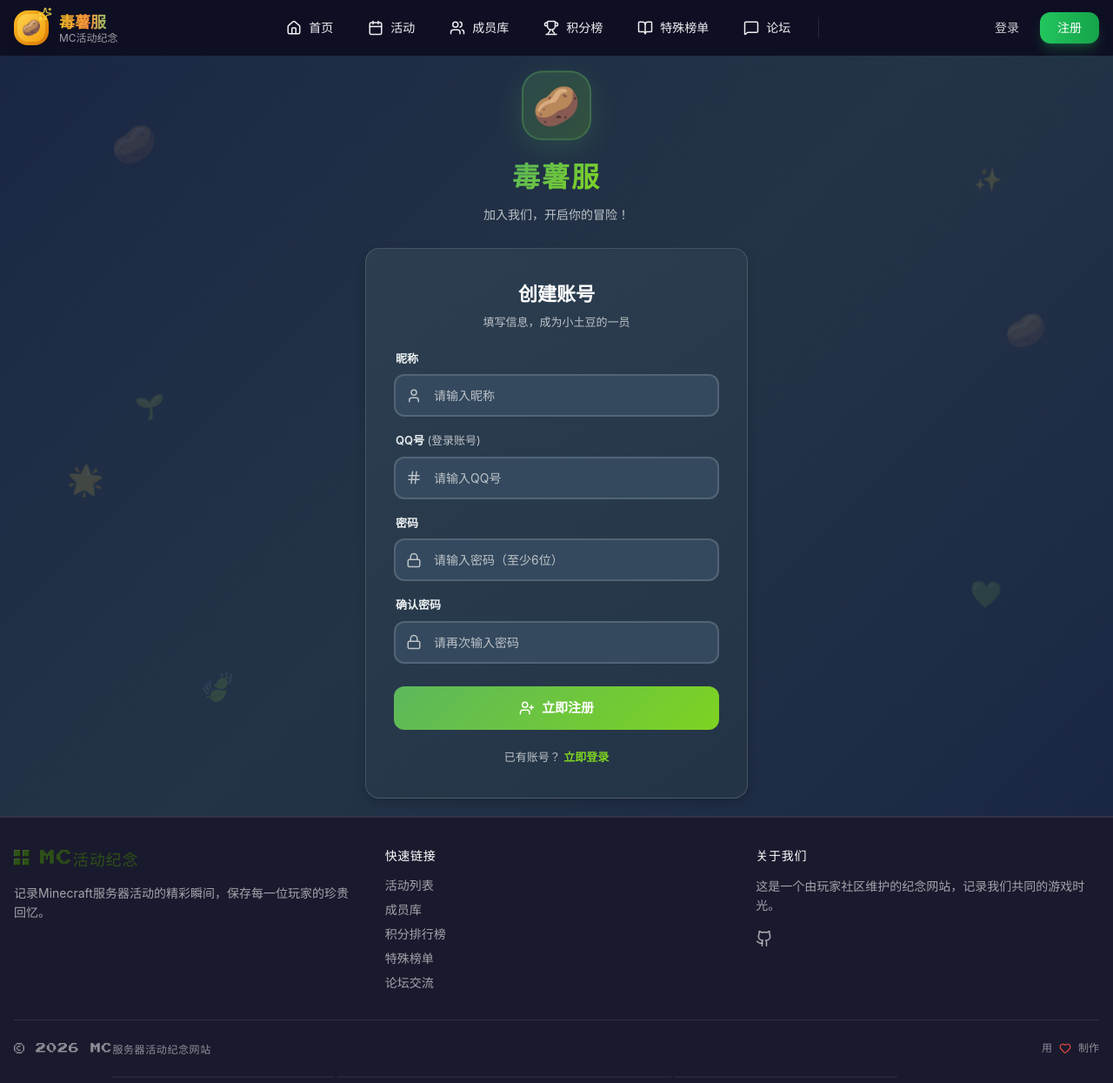
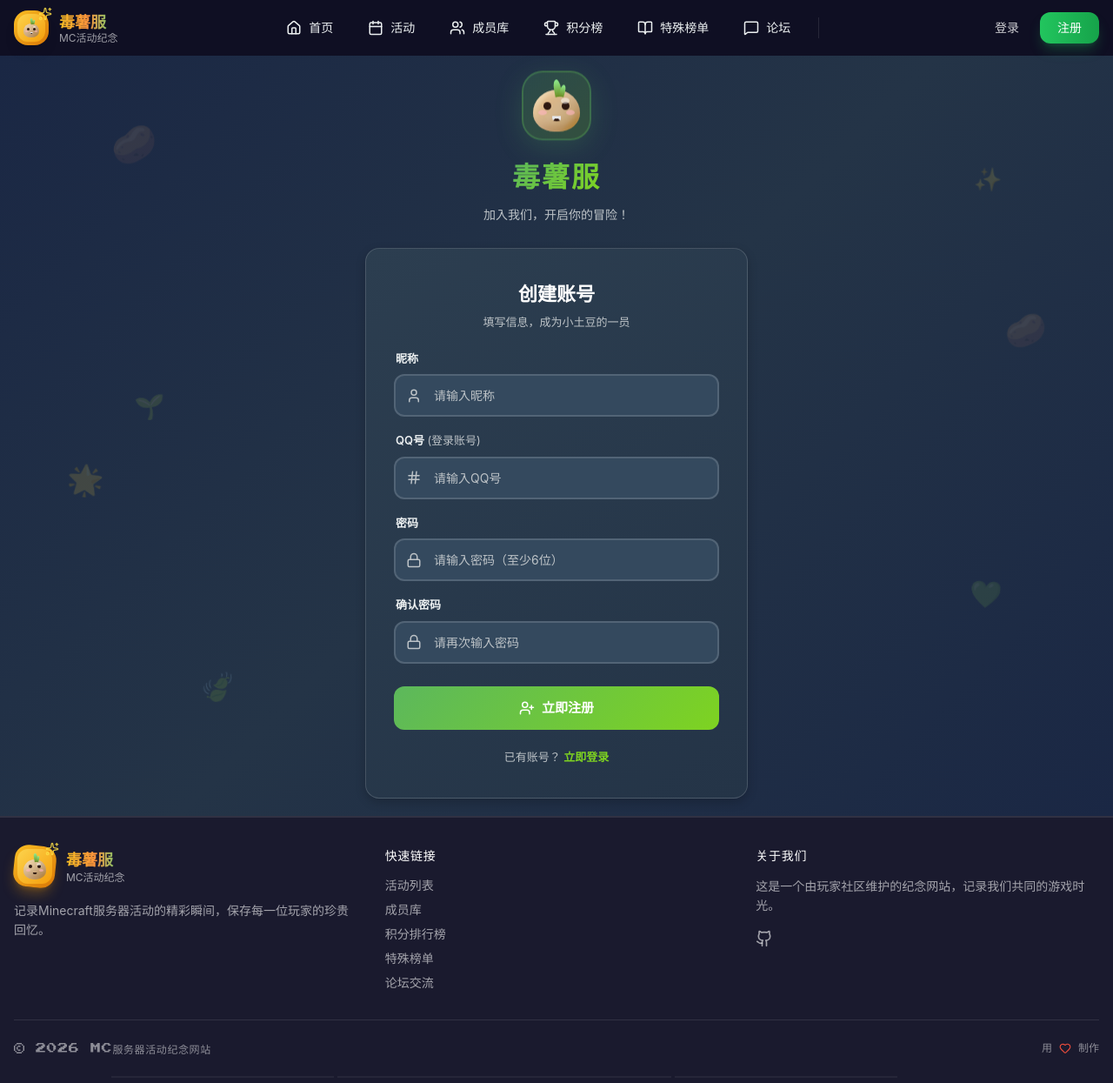
Before and after one commit to DwightSu/dsf-web, a Vue app: page /register in a window 1280 px wide. Shown: the whole page at 87% size. Built offline with nearby package versions, Linux system fonts and the light colour scheme.

Commit message:
feat: 添加可爱风格土豆图标组件，替换所有emoji土豆

```diff
--- a/package.json
+++ b/package.json
@@ -9,7 +9,8 @@
     "preview": "vite preview",
     "check": "vue-tsc -b",
     "lint": "eslint . --ext .ts,.vue",
-    "lint:fix": "eslint . --ext .ts,.vue --fix"
+    "lint:fix": "eslint . --ext .ts,.vue --fix",
+    "deploy": "gh-pages -d dist"
   },
   "dependencies": {
     "@supabase/supabase-js": "^2.39.0",
@@ -31,6 +32,7 @@
     "autoprefixer": "^10.4.17",
     "eslint": "^8.56.0",
     "eslint-plugin-vue": "^9.20.1",
+    "gh-pages": "^6.3.0",
     "postcss": "^8.4.35",
     "tailwindcss": "^3.4.1",
     "typescript": "~5.3.3",
--- /dev/null
+++ b/src/components/icons/PotatoIcon.vue
@@ -0,0 +1,267 @@
+<template>
+  <div class="potato-icon" :class="sizeClass">
+    <div class="potato-body">
+      <div class="potato-blush potato-blush-left"></div>
+      <div class="potato-blush potato-blush-right"></div>
+      <div class="potato-eye potato-eye-left"></div>
+      <div class="potato-eye potato-eye-right"></div>
+      <div class="potato-mouth"></div>
+      <div class="potato-shine"></div>
+    </div>
+    <div class="potato-sprout potato-sprout-1"></div>
+    <div class="potato-sprout potato-sprout-2"></div>
+  </div>
+</template>
+
+<script setup lang="ts">
+import { computed } from 'vue'
+
+const props = withDefaults(defineProps<{
+  size?: 'sm' | 'md' | 'lg' | 'xl'
+}>(), {
+  size: 'md'
+})
+
+const sizeClass = computed(() => `potato-icon--${props.size}`)
+</script>
+
+<style scoped>
+.potato-icon {
+  position: relative;
+  display: flex;
+  align-items: flex-end;
+  justify-content: center;
+}
+
+.potato-icon--sm {
+  width: 20px;
+  height: 22px;
+}
+
+.potato-icon--md {
+  width: 28px;
+  height: 30px;
+}
+
+.potato-icon--lg {
+  width: 40px;
+  height: 44px;
+}
+
+.potato-icon--xl {
+  width: 56px;
+  height: 60px;
+}
+
+.potato-body {
+  position: relative;
+  background: linear-gradient(135deg, #F5DEB3 0%, #DEB887 25%, #D2B48C 50%, #C4A574 75%, #B8860B 100%);
+  border-radius: 50% 50% 45% 45% / 55% 55% 45% 45%;
+  box-shadow: inset -3px -5px 10px rgba(139, 69, 19, 0.3), inset 3px 3px 8px rgba(255, 248, 220, 0.5);
+}
+
+.potato-icon--sm .potato-body {
+  width: 18px;
+  height: 16px;
+}
+
+.potato-icon--md .potato-body {
+  width: 26px;
+  height: 23px;
+}
+
+.potato-icon--lg .potato-body {
+  width: 38px;
+  height: 34px;
+}
+
+.potato-icon--xl .potato-body {
+  width: 54px;
+  height: 48px;
+}
+
+.potato-eye {
+  position: absolute;
+  background: #2d1810;
+  border-radius: 50%;
+  top: 30%;
+}
+
+.potato-icon--sm .potato-eye {
+  width: 3px;
+  height: 3px;
+}
+
+.potato-icon--md .potato-eye {
+  width: 4px;
+  height: 4px;
+}
+
+.potato-icon--lg .potato-eye {
+  width: 6px;
+  height: 6px;
+}
+
+.potato-icon--xl .potato-eye {
+  width: 9px;
+  height: 9px;
+}
+
+.potato-eye-left {
+  left: 22%;
+}
+
+.potato-eye-right {
+  right: 22%;
+}
+
+.potato-blush {
+  position: absolute;
+  background: rgba(255, 182, 193, 0.6);
+  border-radius: 50%;
+  top: 48%;
+}
+
+.potato-icon--sm .potato-blush {
+  width: 3px;
+  height: 2px;
+}
+
+.potato-icon--md .potato-blush {
+  width: 5px;
+  height: 3px;
+}
+
+.potato-icon--lg .potato-blush {
+  width: 7px;
+  height: 4px;
+}
+
+.potato-icon--xl .potato-blush {
+  width: 10px;
+  height: 6px;
+}
+
+.potato-blush-left {
+  left: 12%;
+}
+
+.potato-blush-right {
+  right: 12%;
+}
+
+.potato-mouth {
+  position: absolute;
+  width: 18%;
+  height: 10%;
+  border-bottom: 2px solid #2d1810;
+  border-radius: 0 0 50% 50%;
+  bottom: 25%;
+  left: 50%;
+  transform: translateX(-50%);
+}
+
+.potato-icon--sm .potato-mouth {
+  border-width: 1px;
+  width: 15%;
+}
+
+.potato-icon--xl .potato-mouth {
+  border-width: 3px;
+}
+
+.potato-shine {
+  position: absolute;
+  background: rgba(255, 255, 255, 0.5);
+  border-radius: 50%;
+  top: 18%;
+  right: 22%;
+}
+
+.potato-icon--sm .potato-shine {
+  width: 3px;
+  height: 2px;
+}
+
+.potato-icon--md .potato-shine {
+  width: 5px;
+  height: 3px;
+}
+
+.potato-icon--lg .potato-shine {
+  width: 7px;
+  height: 5px;
+}
+
+.potato-icon--xl .potato-shine {
+  width: 10px;
+  height: 7px;
+}
+
+.potato-sprout {
+  position: absolute;
+  background: linear-gradient(180deg, #90EE90 0%, #6B8E23 100%);
+  border-radius: 50% 50% 0 0;
+  top: 0;
+}
+
+.potato-icon--sm .potato-sprout-1 {
+  width: 3px;
+  height: 7px;
+  left: 45%;
+  transform: rotate(-10deg);
+}
+
+.potato-icon--sm .potato-sprout-2 {
+  width: 2px;
+  height: 5px;
+  left: 58%;
+  top: 2px;
+  transform: rotate(15deg);
+}
+
+.potato-icon--md .potato-sprout-1 {
+  width: 4px;
+  height: 10px;
+  left: 45%;
+  transform: rotate(-10deg);
+}
+
+.potato-icon--md .potato-sprout-2 {
+  width: 3px;
+  height: 7px;
+  left: 58%;
+  top: 3px;
+  transform: rotate(15deg);
+}
+
+.potato-icon--lg .potato-sprout-1 {
+  width: 6px;
+  height: 14px;
+  left: 45%;
+  transform: rotate(-10deg);
+}
+
+.potato-icon--lg .potato-sprout-2 {
+  width: 4px;
+  height: 10px;
+  left: 58%;
+  top: 4px;
+  transform: rotate(15deg);
+}
+
+.potato-icon--xl .potato-sprout-1 {
+  width: 8px;
+  height: 20px;
+  left: 45%;
+  transform: rotate(-10deg);
+}
+
+.potato-icon--xl .potato-sprout-2 {
+  width: 6px;
+  height: 14px;
+  left: 58%;
+  top: 6px;
+  transform: rotate(15deg);
+}
+</style>
--- a/src/components/layout/Footer.vue
+++ b/src/components/layout/Footer.vue
@@ -1,6 +1,7 @@
 <script setup lang="ts">
 import { RouterLink } from 'vue-router'
-import { Github, Heart } from 'lucide-vue-next'
+import { Github, Heart, Sparkles } from 'lucide-vue-next'
+import PotatoIcon from '@/components/icons/PotatoIcon.vue'
 
 const currentYear = new Date().getFullYear()
 </script>
@@ -13,15 +14,19 @@ const currentYear = new Date().getFullYear()
         <!-- Logo和描述 -->
         <div class="flex flex-col gap-4">
           <div class="flex items-center gap-3">
-            <div class="pixel-logo">
-              <div class="pixel-block pixel-block-1"></div>
-              <div class="pixel-block pixel-block-2"></div>
-              <div class="pixel-block pixel-block-3"></div>
-              <div class="pixel-block pixel-block-4"></div>
+            <div class="relative w-12 h-12">
+              <div class="absolute inset-0 bg-gradient-to-br from-amber-400 to-amber-600 rounded-2xl transform rotate-6 shadow-lg shadow-amber-500/30"></div>
+              <div class="absolute inset-1 bg-gradient-to-br from-amber-300 to-amber-500 rounded-xl flex items-center justify-center">
+                <PotatoIcon size="md" />
+              </div>
+              <Sparkles class="absolute -top-1 -right-1 w-4 h-4 text-yellow-300 animate-pulse" />
             </div>
-            <span class="text-lg font-pixel text-grass-green">
-              MC活动纪念
-            </span>
+            <div class="flex flex-col">
+              <span class="text-lg font-bold bg-gradient-to-r from-amber-400 via-orange-400 to-green-400 bg-clip-text text-transparent">
+                毒薯服
+              </span>
+              <span class="text-xs text-white/60 -mt-0.5">MC活动纪念</span>
+            </div>
           </div>
           <p class="text-sm text-white/60 leading-relaxed">
             记录Minecraft服务器活动的精彩瞬间，保存每一位玩家的珍贵回忆。
--- a/src/components/layout/Navbar.vue
+++ b/src/components/layout/Navbar.vue
@@ -3,6 +3,7 @@ import { ref, computed, onMounted, onUnmounted } from 'vue'
 import { RouterLink, useRouter, useRoute } from 'vue-router'
 import { Menu, X, LogOut, Settings, Home, Calendar, Users, MessageSquare, Sparkles, Trophy, BookOpen } from 'lucide-vue-next'
 import { useAuthStore } from '@/stores/auth'
+import PotatoIcon from '@/components/icons/PotatoIcon.vue'
 
 const router = useRouter()
 const route = useRoute()
@@ -72,7 +73,7 @@ onUnmounted(() => {
           <div class="relative w-10 h-10 flex items-center justify-center">
             <div class="absolute inset-0 bg-gradient-to-br from-amber-400 to-amber-600 rounded-2xl transform group-hover:rotate-12 transition-transform duration-300 shadow-lg"></div>
             <div class="absolute inset-1 bg-gradient-to-br from-amber-300 to-amber-500 rounded-xl flex items-center justify-center">
-              <span class="text-white text-lg font-bold">🥔</span>
+              <PotatoIcon size="sm" />
             </div>
             <Sparkles class="absolute -top-1 -right-1 w-4 h-4 text-yellow-300 animate-pulse" />
           </div>
--- a/src/views/Home.vue
+++ b/src/views/Home.vue
@@ -15,6 +15,7 @@ import {
 import { mockActivities, mockPosts, mockImages } from '@/mock'
 import { formatDate } from '@/utils/format'
 import { useMemberStore } from '@/stores/members'
+import PotatoIcon from '@/components/icons/PotatoIcon.vue'
 
 const memberStore = useMemberStore()
 
@@ -405,8 +406,12 @@ const floatingEmojis: FloatingEmoji[] = [
             ctaVisible ? 'opacity-100 translate-y-0' : 'opacity-0 translate-y-8'
           ]"
         >
-          <!-- 装饰emoji -->
-          <div class="text-5xl md:text-6xl mb-6">🥔✨🌟</div>
+          <!-- 装饰图标 -->
+          <div class="flex items-center justify-center gap-3 md:gap-4 mb-6">
+            <PotatoIcon size="lg" />
+            <Sparkles class="w-8 h-8 md:w-10 md:h-10 text-yellow-300 animate-pulse" />
+            <PartyPopper class="w-8 h-8 md:w-10 md:h-10 text-yellow-200" />
+          </div>
 
           <h2 class="text-3xl md:text-5xl font-extrabold mb-6">
             加入毒薯服大家庭
--- a/src/views/Login.vue
+++ b/src/views/Login.vue
@@ -4,6 +4,7 @@ import { useRouter, useRoute, RouterLink } from 'vue-router'
 import { Hash, Lock, LogIn } from 'lucide-vue-next'
 import { useAuthStore } from '@/stores/auth'
 import { validateQQNumber, validatePassword } from '@/utils/validation'
+import PotatoIcon from '@/components/icons/PotatoIcon.vue'
 
 const router = useRouter()
 const route = useRoute()
@@ -59,7 +60,7 @@ async function handleLogin() {
     <div class="login-container" :class="{ 'is-loaded': isLoaded }">
       <div class="brand-section">
         <div class="brand-logo animate-bounce-soft">
-          <span class="potato-emoji">🥔</span>
+          <PotatoIcon size="xl" />
         </div>
         <h1 class="brand-title">
           <span class="text-gradient-green">毒薯服</span>
@@ -256,11 +257,6 @@ async function handleLogin() {
   box-shadow: 0 8px 32px rgba(92, 184, 92, 0.2);
 }
 
-.potato-emoji {
-  font-size: 44px;
-  display: block;
-}
-
 .brand-title {
   font-size: 32px;
   font-weight: 800;
@@ -418,9 +414,5 @@ async function handleLogin() {
     height: 68px;
     border-radius: 20px;
   }
-
-  .potato-emoji {
-    font-size: 36px;
-  }
 }
 </style>
--- a/src/views/Register.vue
+++ b/src/views/Register.vue
@@ -9,6 +9,7 @@ import {
   validateQQNumber,
   validateConfirmPassword
 } from '@/utils/validation'
+import PotatoIcon from '@/components/icons/PotatoIcon.vue'
 
 const router = useRouter()
 const authStore = useAuthStore()
@@ -79,7 +80,7 @@ async function handleRegister() {
     <div class="register-container" :class="{ 'is-loaded': isLoaded }">
       <div class="brand-section">
         <div class="brand-logo animate-bounce-soft">
-          <span class="potato-emoji">🥔</span>
+          <PotatoIcon size="xl" />
         </div>
         <h1 class="brand-title">
           <span class="text-gradient-green">毒薯服</span>
@@ -317,11 +318,6 @@ async function handleRegister() {
   box-shadow: 0 8px 32px rgba(92, 184, 92, 0.2);
 }
 
-.potato-emoji {
-  font-size: 44px;
-  display: block;
-}
-
 .brand-title {
   font-size: 32px;
   font-weight: 800;
@@ -484,9 +480,5 @@ async function handleRegister() {
     height: 68px;
     border-radius: 20px;
   }
-
-  .potato-emoji {
-    font-size: 36px;
-  }
 }
 </style>
```
Also changed, not shown: public/assets/images/poison-potato.svg (added), 1 other file (tests, documents, lock files or other folders).
